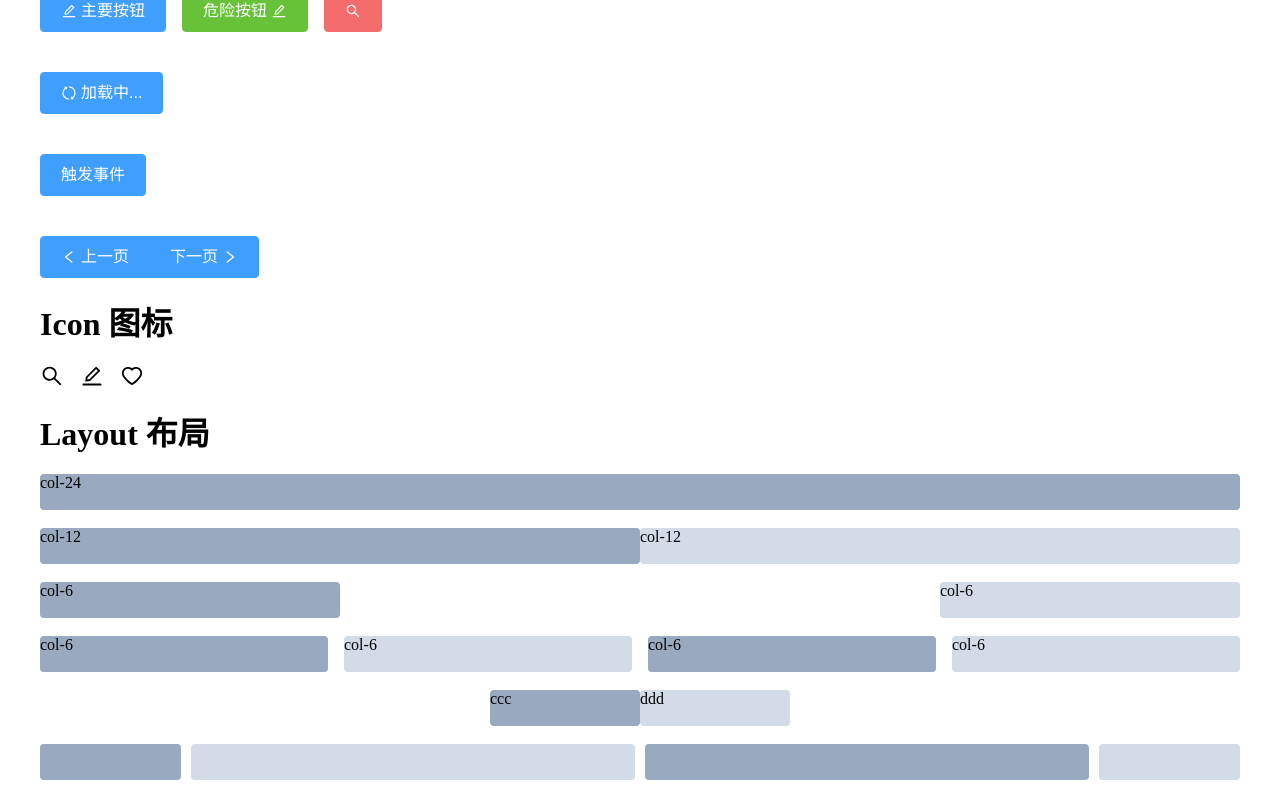
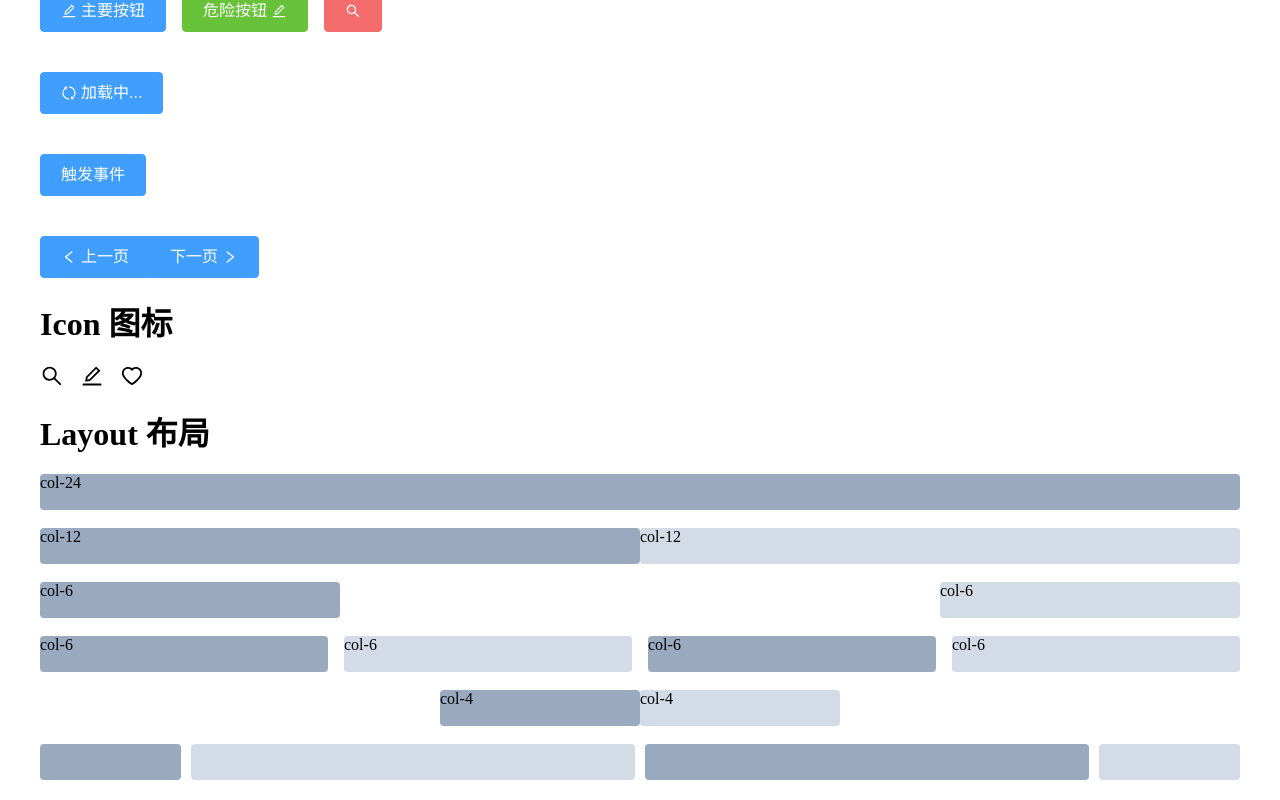
Before and after one commit to zhangyanling77/zyl-ui, a Vue app: page / in a window 1280 px wide. Shown: the part 240-1040 px from the top of the page. Built offline with nearby package versions, Linux system fonts and the light colour scheme.

Commit message:
feat: container

```diff
--- a/src/App.vue
+++ b/src/App.vue
@@ -84,11 +84,11 @@
         </zyl-row>
         <br />
         <zyl-row justify="center">
-          <zyl-col :span="3">
-            <div class="grid-content bg-purple-dark">ccc</div>
+          <zyl-col :span="4">
+            <div class="grid-content bg-purple-dark">col-4</div>
           </zyl-col>
-          <zyl-col :span="3">
-            <div class="grid-content bg-purple">ddd</div>
+          <zyl-col :span="4">
+            <div class="grid-content bg-purple">col-4</div>
           </zyl-col>
         </zyl-row>
         <br />
```
Also changed, not shown: src/packages/container/aside.vue (+10 -0 lines), src/packages/container/container.vue (+13 -3 lines), src/packages/container/footer.vue (+10 -0 lines), src/packages/container/header.vue (+10 -0 lines), src/packages/container/main.vue (+10 -0 lines).
